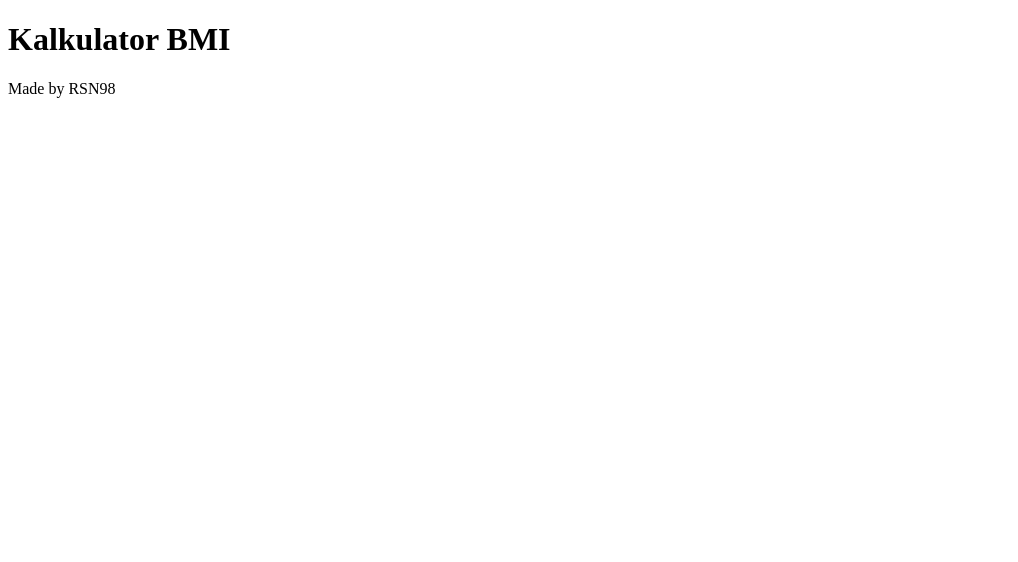
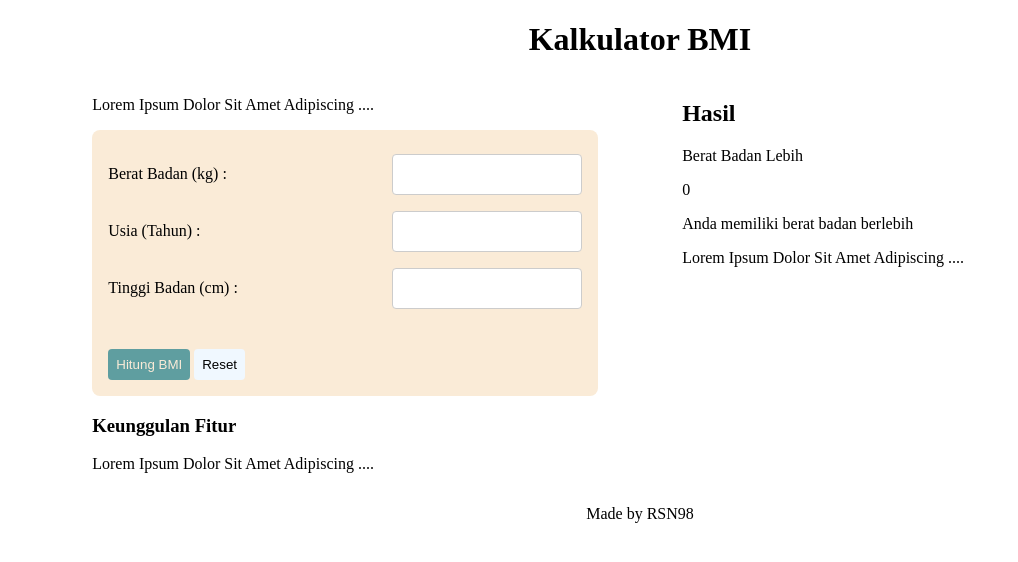
Before and after one commit to revou-fundamental-course/25-nov-24-rsn98, a plain HTML site: page index.html in a window 1280 px wide. Shown: the whole page, without its empty margins (0-1018 px from the left). Drawn offline with Linux system fonts and the light colour scheme.

Commit message:
update html & css style

```diff
--- a/CSS/styles.css
+++ b/CSS/styles.css
@@ -1 +1,62 @@
 /* ini file CSS */
+
+.main-header {
+    text-align: center;
+}
+
+main {
+    display: flex;
+    justify-content: space-evenly;
+}
+
+.main-section {
+    width: 40%;
+}
+
+footer {
+    text-align: center;
+}
+
+form {
+    background-color: antiquewhite;
+    padding: 16px;
+    border-radius: 8px;
+}
+
+.form-item {
+    display: flex;
+    justify-content: space-between;
+    align-items: center;
+}
+
+input[type=number] {
+    width: 40%;
+    padding: 12px 20px;
+    margin: 8px 0;
+    display: inline-block;
+    border: 1px solid #ccc;
+    border-radius: 4px;
+    box-sizing: border-box;
+}
+
+.form-button-container {
+    margin-top: 32px;
+}
+
+button {
+    border: 0;
+    padding: 8px;
+    border-radius: 4px;
+}
+
+.bg-cadet-blue {
+    background-color: cadetblue;
+}
+
+.bg-alice-blue {
+    background-color: aliceblue;
+}
+
+.color-antique-white {
+    color: antiquewhite;
+}
--- a/index.html
+++ b/index.html
@@ -10,12 +10,79 @@
 
 <body>
      <!-- Judul Website -->
-     <header>
+     <header class="main-header">
         <h1>Kalkulator BMI</h1>
      </header>
 
      <!-- Konten Website -->
-     <main></main>
+     <main>
+        <!-- Section Form Kalkulator BMI -->
+        <section class="main-section">
+            <!-- Main Article -->
+            <article>
+                <p>Lorem Ipsum Dolor Sit Amet Adipiscing ....</p>
+            </article>
+
+            <!-- Main Form -->
+            <form>
+                <div class="form-item">
+                    <label for="berat-badan-input">
+                        Berat Badan (kg) :
+                    </label>
+                    <input type="number" id="berat-badan-input" />
+                </div>
+
+                <div class="form-item">
+                    <label for="usia-input">
+                        Usia (Tahun) :
+                    </label>
+                    <input type="number" id="usia-input" />
+                </div>
+
+                <div class="form-item">
+                    <label for="tinggi-badan-input">
+                        Tinggi Badan (cm) :
+                    </label>
+                    <input type="number" id="tinggi-badan-input" />
+                </div>
+
+                <div class="form-button-container">
+                    <button class="bg-cadet-blue color-antique-white">Hitung BMI</button>
+                    <button class="bg-alice-blue">Reset</button>
+                </div>
+            </form>
+
+            <!-- Second Article -->
+            <article>
+                <header>
+                    <h3>Keunggulan Fitur</h3>
+                </header>
+
+                <p>Lorem Ipsum Dolor Sit Amet Adipiscing ....</p>
+            </article>
+        </section>
+
+        <!-- Section Hasil Kalkulasi -->
+        <section class="main-section">
+            <div>
+                <header>
+                    <h2>Hasil</h2>
+                </header>
+
+                <p>Berat Badan Lebih</p>
+
+                <div id="result-calculation">0</div>
+
+                <p id="info-result">Anda memiliki berat badan berlebih</p>
+            </div>
+
+            <!-- Third Article -->
+            <article>
+                <p>Lorem Ipsum Dolor Sit Amet Adipiscing ....</p>
+            </article>
+        </section>
+
+     </main>
 
      <!-- Footer Website -->
      <footer>
```
